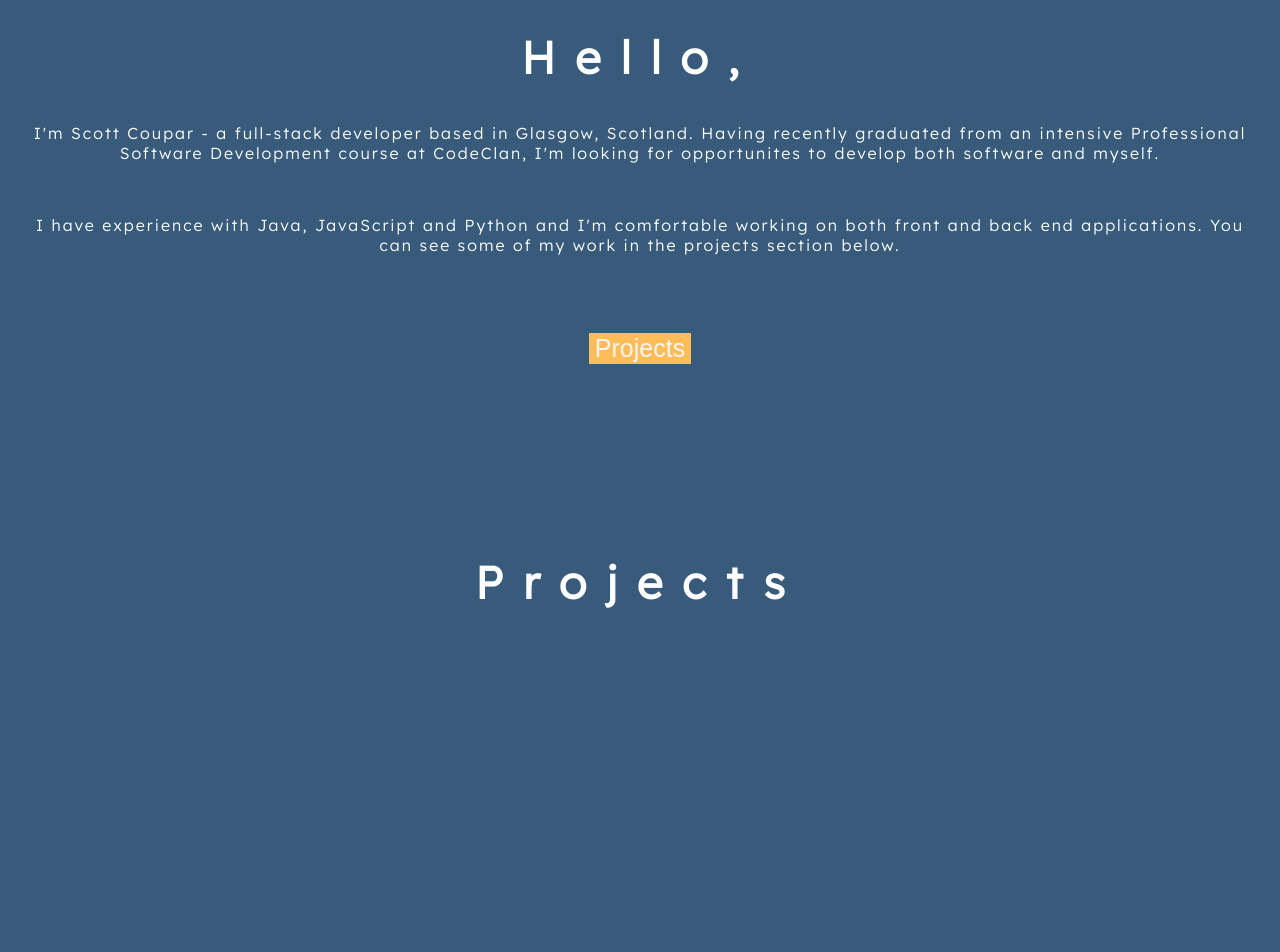
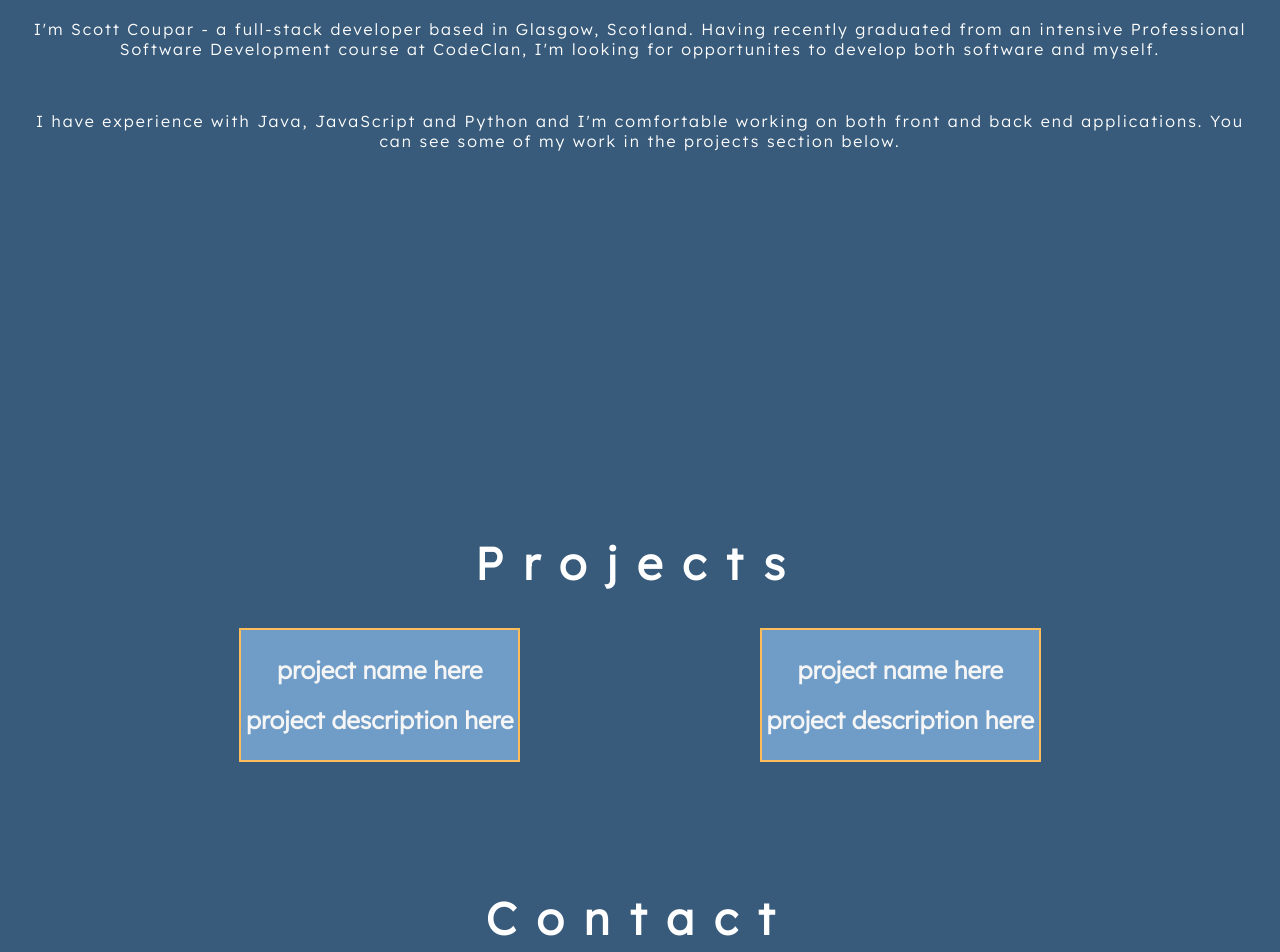
Before and after one commit to scoupar/portfolio, a React (Create React App) app: page / in a window 1280 px wide. Shown: the part 900-1852 px from the top of the page. Before the commit the page ends 1547 px from the top, so only its background shows below. Built offline with nearby package versions, Linux system fonts and the light colour scheme.

Commit message:
added contact page

```diff
--- a/src/App.css
+++ b/src/App.css
@@ -12,7 +12,9 @@ body{
 .navbar-container{
   display: flex;
   align-items: center;
-  position: sticky;
+  position: fixed;
+  top:0;
+
 
 }
 
@@ -99,6 +101,7 @@ body{
   letter-spacing: 2px;
   padding-left:20px;
   padding-right:20px;
+  margin-bottom:30%;
 }
 
 .button2{
@@ -110,3 +113,21 @@ body{
   font-size: 25px;
 
 }
+
+/* projects section */
+
+
+
+.projects-container{
+  display: flex;
+  flex-direction: row;
+  justify-content: space-evenly;
+}
+
+.project-card{
+  background-color: #6f9dc7;
+  border:solid #ffbd59 2px;
+  text-align: center;
+  padding:5px;
+  color:whitesmoke;
+}
--- a/src/components/About.js
+++ b/src/components/About.js
@@ -10,7 +10,7 @@ const About = () => {
         <p>I'm Scott Coupar - a full-stack developer based in Glasgow, Scotland. Having recently graduated from an intensive Professional Software Development course at CodeClan, I'm looking for opportunites to develop both software and myself.</p>
         <br></br>
         <p>I have experience with Java, JavaScript and Python and I'm comfortable working on both front and back end applications. You can see some of my work in the projects section below.</p>
-        <button className = "button2">Projects</button>
+        {/* <button className = "button2">Projects</button> */}
         </div>
         </section>
         </>
--- a/src/components/Contact.js
+++ b/src/components/Contact.js
@@ -3,6 +3,9 @@ import React from 'react';
 const Contact = () => {
     return (
         <>
+        <section id="contact">
+            <h1 className ="title">Contact</h1>
+        </section>
         </>
     )
 }
--- a/src/components/Projects.js
+++ b/src/components/Projects.js
@@ -6,7 +6,14 @@ const Projects = () => {
         <section id ="projects">
         <h1 className="title">Projects</h1>
         <div className = "projects-container">
-
+            <div className = "project-card">
+                <h1>project name here</h1>
+                <h2>project description here</h2>
+            </div>
+            <div className = "project-card">
+                <h1>project name here</h1>
+                <h2>project description here</h2>
+            </div>
         </div>
         </section>
         </>
```
